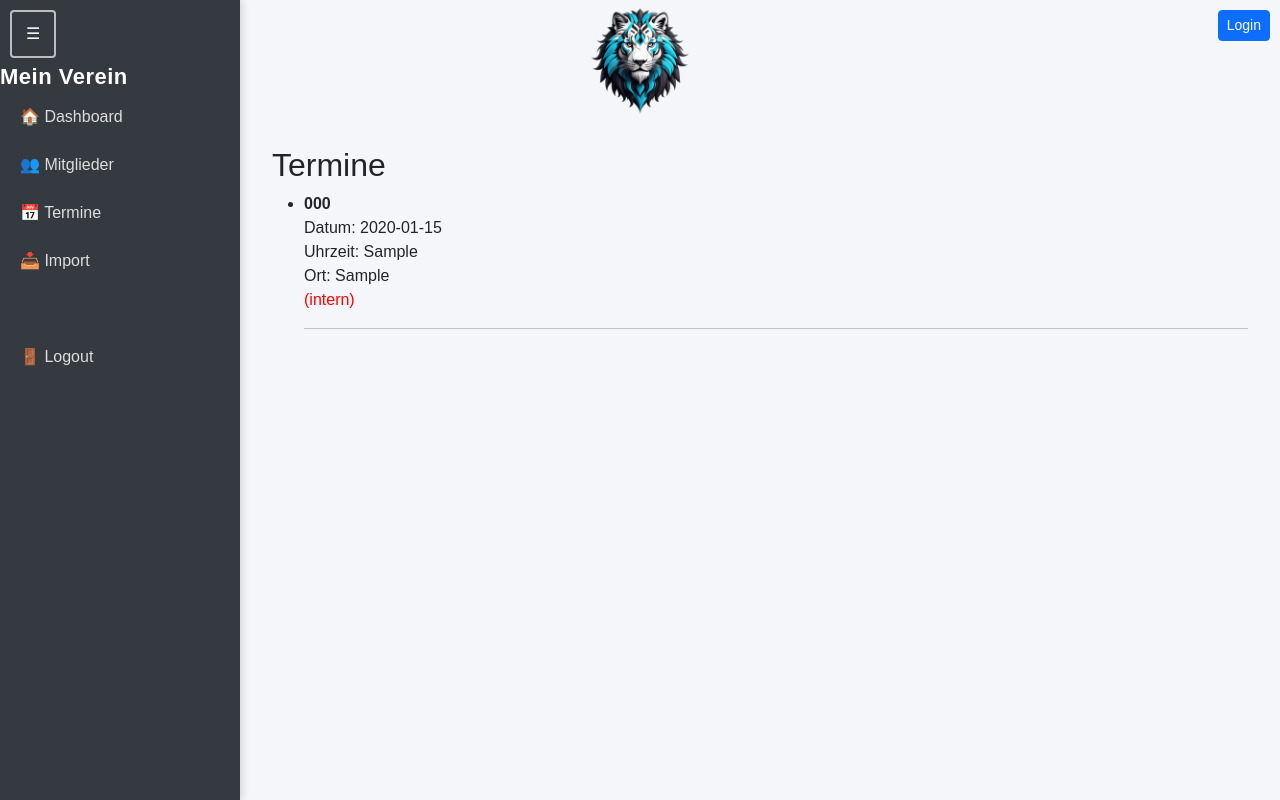
After one commit to prinzfrio/myverein, a Flask app: page /termine in a window 1280 px wide. The commit adds this page. Run offline with Flask 3, Linux system fonts and the light colour scheme; tables that the repository leaves empty hold one stand-in row (values such as "Sample post").

Commit message:
ohne login nun möglich

```diff
--- a/backend/app.py
+++ b/backend/app.py
@@ -1,5 +1,6 @@
 from flask import Flask
 from flask import render_template, session, redirect, url_for
+
 from backend.intranet import db
 from backend.intranet.routes.login import login_bp
 from backend.intranet.routes.mitglieder import mitglieder_bp
@@ -8,17 +9,45 @@ from backend.intranet.routes.import_prowinner import import_bp
 from backend.intranet.routes.ping import ping_bp
 from backend.intranet.routes.dashboard import dashboard_bp
 from backend.intranet.routes.auth import auth_bp
+from backend.intranet.routes.public import public_bp
+
+from backend.intranet.models import User
+
+from flask_login import LoginManager
 
 
-#app = Flask(__name__)
-# templates sind nun verschoben
+# ---------------------------------------------------------
+# 1. App erstellen (MUSS zuerst passieren!)
+# ---------------------------------------------------------
 app = Flask(__name__, template_folder="intranet/templates")
 
 app.config["SQLALCHEMY_DATABASE_URI"] = "sqlite:///myverein.db"
 app.config["SECRET_KEY"] = "irgendein_geheimer_schlüssel_habe_ich_mir_ueberlegt!"
 
+
+# ---------------------------------------------------------
+# 2. LoginManager initialisieren
+# ---------------------------------------------------------
+login_manager = LoginManager()
+login_manager.init_app(app)
+login_manager.login_view = "login.login_page"
+
+
+# 3. User Loader definieren
+@login_manager.user_loader
+def load_user(user_id):
+    return User.query.get(int(user_id))
+
+# ---------------------------------------------------------
+# 4. Datenbank initialisieren
+# ---------------------------------------------------------
 db.init_app(app)
 
+
+# ---------------------------------------------------------
+# 5. Blueprints registrieren
+# ---------------------------------------------------------
+app.register_blueprint(public_bp)
 app.register_blueprint(login_bp)
 app.register_blueprint(mitglieder_bp)
 app.register_blueprint(termine_bp)
@@ -26,6 +55,7 @@ app.register_blueprint(import_bp)
 app.register_blueprint(ping_bp)
 app.register_blueprint(dashboard_bp)
 app.register_blueprint(auth_bp)
+
 
 @app.get("/")
 def index():
--- a/backend/intranet/routes/mitglieder.py
+++ b/backend/intranet/routes/mitglieder.py
@@ -1,7 +1,8 @@
 from flask import Blueprint, request, jsonify, render_template, redirect, flash
-
 from ..models import Mitglied
 from ..db import db
+from backend.intranet.auth.roles import role_required
+
 
 mitglieder_bp = Blueprint("mitglieder", __name__)
 
--- a/backend/intranet/routes/termine.py
+++ b/backend/intranet/routes/termine.py
@@ -1,7 +1,31 @@
-from flask import Blueprint, request, jsonify
+from flask import Blueprint, request, jsonify, render_template
+from backend.intranet.auth.roles import role_required
+from flask_login import current_user
+from backend.intranet.models import Termin
+
 
 termine_bp = Blueprint("termine", __name__)
 
 @termine_bp.get("/api/termine")
 def get_termine():
     return jsonify([])
+
+@termine_bp.get("/termine/neu")
+@role_required("admin")
+def termin_neu():
+    return render_template("termin_neu.html")
+
+
+@termine_bp.get("/termine")
+def termine_page():
+    if current_user.is_authenticated:
+        if current_user.role == "uebungsleiter":
+            termine = Termin.query.filter_by(intern=True).all()
+        elif current_user.role == "admin":
+            termine = Termin.query.all()
+        else:
+            termine = Termin.query.filter_by(public=True).all()
+    else:
+        termine = Termin.query.filter_by(public=True).all()
+
+    return render_template("termine.html", termine=termine)
--- a/backend/intranet/templates/layout.html
+++ b/backend/intranet/templates/layout.html
@@ -130,8 +130,23 @@
     </style>
 </head>
 
-<body class="{% if request.endpoint in ['login.login_page', 'login.logout'] %}no-sidebar{% endif %}">
-{% if request.endpoint not in ['login.login_page', 'login.logout', 'auth.register_page'] %}
+<body class="{% if request.endpoint in ['login.login_page', 'login.logout', 'auth.register_page'] %}no-sidebar{% endif %}">
+<!--
+    {% if request.endpoint not in ['login.login_page', 'login.logout', 'auth.register_page'] %}
+-->
+{% if current_user.is_authenticated %}
+
+<button class="toggle-btn" id="toggleBtn">☰</button>
+<div class="sidebar" id="sidebar"> ... </div>
+{% endif %}
+
+{% if not current_user.is_authenticated %}
+<div style="position: fixed; top: 10px; right: 10px; z-index: 6000;">
+    <a href="/login" class="btn btn-primary btn-sm">Login</a>
+</div>
+{% endif %}
+
+
 
 <div class="text-center mb-3">
     <img src="/static/img/logo.png" style="width: 120px; border-radius: 2px;">
--- /dev/null
+++ b/backend/intranet/templates/termine.html
@@ -0,0 +1,30 @@
+{% extends "layout.html" %}
+{% block title %}Termine{% endblock %}
+
+{% block content %}
+<h2>Termine</h2>
+
+{% if termine|length == 0 %}
+    <p>Keine Termine vorhanden.</p>
+{% else %}
+    <ul>
+        {% for t in termine %}
+            <li>
+                <strong>{{ t.titel }}</strong><br>
+                Datum: {{ t.datum }}<br>
+                {% if t.uhrzeit %}
+                    Uhrzeit: {{ t.uhrzeit }}<br>
+                {% endif %}
+                {% if t.ort %}
+                    Ort: {{ t.ort }}<br>
+                {% endif %}
+                {% if t.intern %}
+                    <span style="color:red;">(intern)</span>
+                {% endif %}
+            </li>
+            <hr>
+        {% endfor %}
+    </ul>
+{% endif %}
+
+{% endblock %}
```
Also changed, not shown: backend/intranet/auth/roles.py (added, +15 -0 lines), backend/intranet/models.py (+32 -0 lines), backend/intranet/routes/login.py (+19 -2 lines), backend/intranet/routes/public.py (added, +7 -0 lines), backend/intranet/templates/public_home.html (added, +10 -0 lines), instance/myverein.db.
